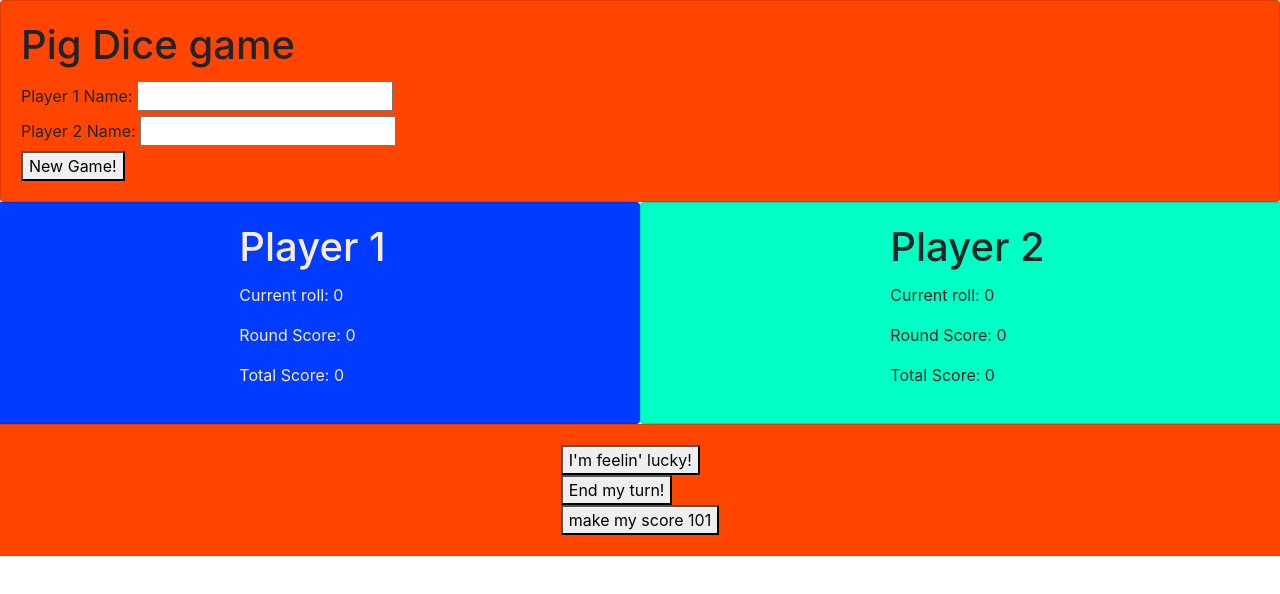
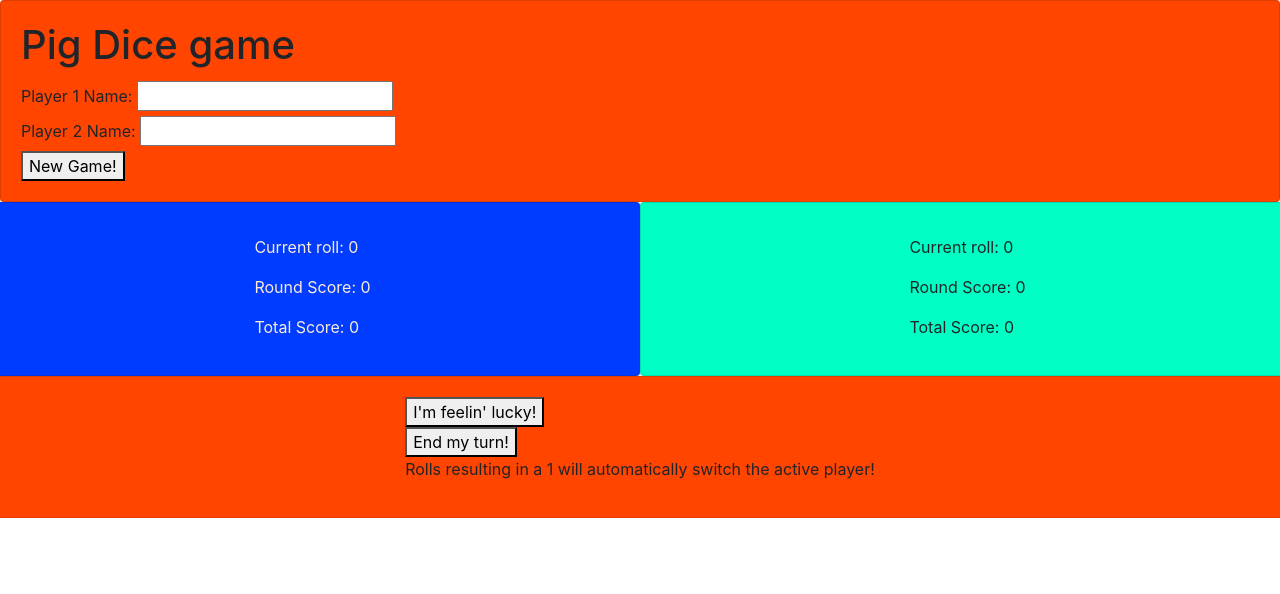
Before and after one commit to alexiusvdt/pig-dice-coop, a plain HTML site: page index.html in a window 1280 px wide. Both pictures are taken after a click on the button "New Game!". Drawn offline with nearby package versions, Linux system fonts and the light colour scheme.

Commit message:
remove cheater button & simplify
Co-authored-by: Dominik Magic <dominikmagic5@gmail.com>

```diff
--- a/index.html
+++ b/index.html
@@ -24,17 +24,17 @@
   </div>
   <div class="-hidden" id="gameboard">
     <div class="results row">
-      <div class="card col-sm-6 align-items-center" name="player1" style=>
+      <div class="card col-sm-6 align-items-center" name="player1">
         <div class="card-body">
-        <h1 class="card-title">Player 1</h1>
+        <h1 class="card-title" name="player1-namespace">Player 1</h1>
         <p>Current roll: <span id="current-roll"></span></p>
         <p>Round Score: <span id="round-score"></span></p>
         <p>Total Score: <span id="total-score"></span></p>
         </div>
       </div>
-      <div class="card col-sm-6 align-items-center" name="player2" style=>
+      <div class="card col-sm-6 align-items-center" name="player2">
         <div class="card-body">
-        <h1 class="card-title">Player 2</h1>
+        <h1 class="card-title" name="player2-namespace">Player 2</h1>
         <p>Current roll: <span id="current-roll2"></span></p>
         <p>Round Score: <span id="round-score2"></span></p>
         <p>Total Score: <span id="total-score2"></span></p>
@@ -49,9 +49,10 @@
           <div class="button-pass-turn">
             <button type="button" class="button" id="button-pass">End my turn!</button>
           </div>
-          <div id="cheater!">
+          <p>Rolls resulting in a 1 will automatically switch the active player!</p>
+          <!-- <div id="cheater!">
             <button type="button" class="cheat" id="button-cheat">make my score 101</button>
-          </div>
+          </div> -->
           <div class="-hidden" id="winner">
             <h1>A winner is you!</h1>
             <h2 id="winner-name"></h2>
--- a/js/scripts.js
+++ b/js/scripts.js
@@ -81,9 +81,9 @@ function addToTotalScore() {
   }
 }
 
-function cheat() {
-  player2.totalScore = 101;
-}
+// function cheat() {
+//   player2.totalScore = 101;
+// }
 
 
 // UI Logic
@@ -103,6 +103,8 @@ function newGame() {
   player1.active = 1
   player1.name = document.querySelector("#player1-name").value;
   player2.name = document.querySelector("#player2-name").value;
+  document.querySelector("[name=player1-namespace]").innerText = player1.name
+  document.querySelector("[name=player2-namespace]").innerText = player2.name
   // console.log("players should have names ", player1.name, player2.name)
   displayResultsP1(0);
   displayResultsP2(0);
```
Also changed, not shown: css/styles.css (line endings or trailing spaces).
